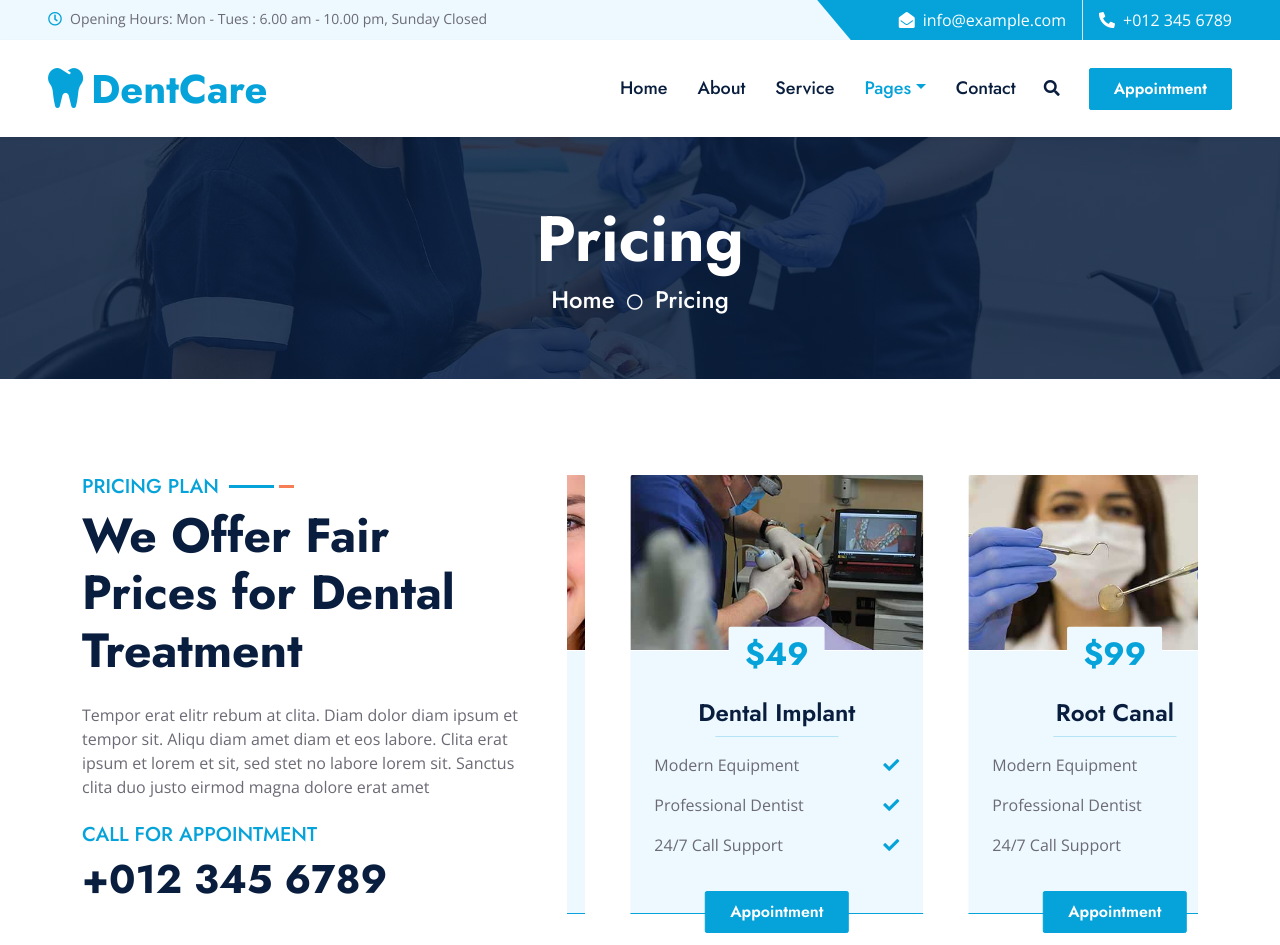
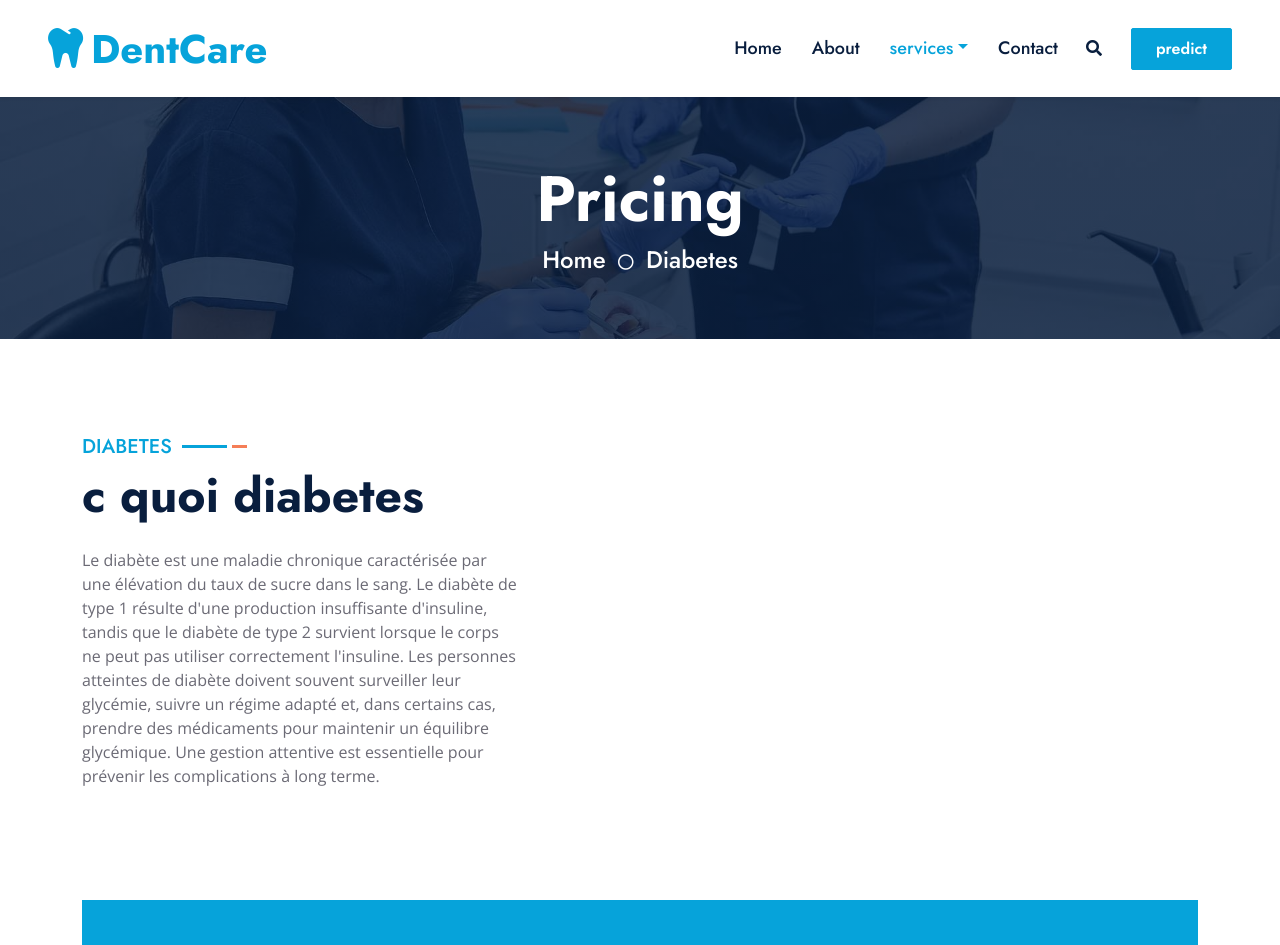
Before and after one commit to Hasnaee12/diagnoConnected, a plain HTML site: page price.html in a window 1280 px wide. Shown: the top 945 px of the page. Drawn offline with nearby package versions, Linux system fonts and the light colour scheme.

Commit message:
Update price.html

```diff
--- a/price.html
+++ b/price.html
@@ -48,27 +48,7 @@
     <!-- Spinner End -->
 
 
-    <!-- Topbar Start -->
-    <div class="container-fluid bg-light ps-5 pe-0 d-none d-lg-block">
-        <div class="row gx-0">
-            <div class="col-md-6 text-center text-lg-start mb-2 mb-lg-0">
-                <div class="d-inline-flex align-items-center">
-                    <small class="py-2"><i class="far fa-clock text-primary me-2"></i>Opening Hours: Mon - Tues : 6.00 am - 10.00 pm, Sunday Closed </small>
-                </div>
-            </div>
-            <div class="col-md-6 text-center text-lg-end">
-                <div class="position-relative d-inline-flex align-items-center bg-primary text-white top-shape px-5">
-                    <div class="me-3 pe-3 border-end py-2">
-                        <p class="m-0"><i class="fa fa-envelope-open me-2"></i>info@example.com</p>
-                    </div>
-                    <div class="py-2">
-                        <p class="m-0"><i class="fa fa-phone-alt me-2"></i>+012 345 6789</p>
-                    </div>
-                </div>
-            </div>
-        </div>
-    </div>
-    <!-- Topbar End -->
+
 
 
     <!-- Navbar Start -->
@@ -83,20 +63,19 @@
             <div class="navbar-nav ms-auto py-0">
                 <a href="index.html" class="nav-item nav-link">Home</a>
                 <a href="about.html" class="nav-item nav-link">About</a>
-                <a href="service.html" class="nav-item nav-link">Service</a>
                 <div class="nav-item dropdown">
-                    <a href="#" class="nav-link dropdown-toggle active" data-bs-toggle="dropdown">Pages</a>
+                    <a href="#" class="nav-link dropdown-toggle active" data-bs-toggle="dropdown">services</a>
                     <div class="dropdown-menu m-0">
-                        <a href="price.html" class="dropdown-item active">Pricing Plan</a>
-                        <a href="team.html" class="dropdown-item">Our Dentist</a>
-                        <a href="testimonial.html" class="dropdown-item">Testimonial</a>
-                        <a href="appointment.html" class="dropdown-item">Appointment</a>
+                        <a href="price.html" class="dropdown-item active">Diabetes</a>
+                        <a href="team.html" class="dropdown-item">kidney</a>
+                        <a href="testimonial.html" class="dropdown-item">heart diseases</a>
+                        <a href="appointment.html" class="dropdown-item">malaria</a>
                     </div>
                 </div>
                 <a href="contact.html" class="nav-item nav-link">Contact</a>
             </div>
             <button type="button" class="btn text-dark" data-bs-toggle="modal" data-bs-target="#searchModal"><i class="fa fa-search"></i></button>
-            <a href="appointment.html" class="btn btn-primary py-2 px-4 ms-3">Appointment</a>
+            <a href="appointment.html" class="btn btn-primary py-2 px-4 ms-3">predict</a>
         </div>
     </nav>
     <!-- Navbar End -->
@@ -128,7 +107,7 @@
                 <h1 class="display-3 text-white animated zoomIn">Pricing</h1>
                 <a href="" class="h4 text-white">Home</a>
                 <i class="far fa-circle text-white px-2"></i>
-                <a href="" class="h4 text-white">Pricing</a>
+                <a href="" class="h4 text-white">Diabetes</a>
             </div>
         </div>
     </div>
@@ -141,63 +120,13 @@
             <div class="row g-5">
                 <div class="col-lg-5">
                     <div class="section-title mb-4">
-                        <h5 class="position-relative d-inline-block text-primary text-uppercase">Pricing Plan</h5>
-                        <h1 class="display-5 mb-0">We Offer Fair Prices for Dental Treatment</h1>
+                        <h5 class="position-relative d-inline-block text-primary text-uppercase">Diabetes</h5>
+                        <h1 class="display-5 mb-0">c quoi diabetes</h1>
                     </div>
-                    <p class="mb-4">Tempor erat elitr rebum at clita. Diam dolor diam ipsum et tempor sit. Aliqu diam amet diam et eos labore. Clita erat ipsum et lorem et sit, sed stet no labore lorem sit. Sanctus clita duo justo eirmod magna dolore erat amet</p>
-                    <h5 class="text-uppercase text-primary wow fadeInUp" data-wow-delay="0.3s">Call for Appointment</h5>
-                    <h1 class="wow fadeInUp" data-wow-delay="0.6s">+012 345 6789</h1>
+                    <p> Le diabète est une maladie chronique caractérisée par une élévation du taux de sucre dans le sang. Le diabète de type 1 résulte d'une production insuffisante d'insuline, tandis que le diabète de type 2 survient lorsque le corps ne peut pas utiliser correctement l'insuline. Les personnes atteintes de diabète doivent souvent surveiller leur glycémie, suivre un régime adapté et, dans certains cas, prendre des médicaments pour maintenir un équilibre glycémique. Une gestion attentive est essentielle pour prévenir les complications à long terme.</p>
+
                 </div>
-                <div class="col-lg-7">
-                    <div class="owl-carousel price-carousel wow zoomIn" data-wow-delay="0.9s">
-                        <div class="price-item pb-4">
-                            <div class="position-relative">
-                                <img class="img-fluid rounded-top" src="img/price-1.jpg" alt="">
-                                <div class="d-flex align-items-center justify-content-center bg-light rounded pt-2 px-3 position-absolute top-100 start-50 translate-middle" style="z-index: 2;">
-                                    <h2 class="text-primary m-0">$35</h2>
-                                </div>
-                            </div>
-                            <div class="position-relative text-center bg-light border-bottom border-primary py-5 p-4">
-                                <h4>Teeth Whitening</h4>
-                                <hr class="text-primary w-50 mx-auto mt-0">
-                                <div class="d-flex justify-content-between mb-3"><span>Modern Equipment</span><i class="fa fa-check text-primary pt-1"></i></div>
-                                <div class="d-flex justify-content-between mb-3"><span>Professional Dentist</span><i class="fa fa-check text-primary pt-1"></i></div>
-                                <div class="d-flex justify-content-between mb-2"><span>24/7 Call Support</span><i class="fa fa-check text-primary pt-1"></i></div>
-                                <a href="appointment.html" class="btn btn-primary py-2 px-4 position-absolute top-100 start-50 translate-middle">Appointment</a>
-                            </div>
-                        </div>
-                        <div class="price-item pb-4">
-                            <div class="position-relative">
-                                <img class="img-fluid rounded-top" src="img/price-2.jpg" alt="">
-                                <div class="d-flex align-items-center justify-content-center bg-light rounded pt-2 px-3 position-absolute top-100 start-50 translate-middle" style="z-index: 2;">
-                                    <h2 class="text-primary m-0">$49</h2>
-                                </div>
-                            </div>
-                            <div class="position-relative text-center bg-light border-bottom border-primary py-5 p-4">
-                                <h4>Dental Implant</h4>
-                                <hr class="text-primary w-50 mx-auto mt-0">
-                                <div class="d-flex justify-content-between mb-3"><span>Modern Equipment</span><i class="fa fa-check text-primary pt-1"></i></div>
-                                <div class="d-flex justify-content-between mb-3"><span>Professional Dentist</span><i class="fa fa-check text-primary pt-1"></i></div>
-                                <div class="d-flex justify-content-between mb-2"><span>24/7 Call Support</span><i class="fa fa-check text-primary pt-1"></i></div>
-                                <a href="appointment.html" class="btn btn-primary py-2 px-4 position-absolute top-100 start-50 translate-middle">Appointment</a>
-                            </div>
-                        </div>
-                        <div class="price-item pb-4">
-                            <div class="position-relative">
-                                <img class="img-fluid rounded-top" src="img/price-3.jpg" alt="">
-                                <div class="d-flex align-items-center justify-content-center bg-light rounded pt-2 px-3 position-absolute top-100 start-50 translate-middle" style="z-index: 2;">
-                                    <h2 class="text-primary m-0">$99</h2>
-                                </div>
-                            </div>
-                            <div class="position-relative text-center bg-light border-bottom border-primary py-5 p-4">
-                                <h4>Root Canal</h4>
-                                <hr class="text-primary w-50 mx-auto mt-0">
-                                <div class="d-flex justify-content-between mb-3"><span>Modern Equipment</span><i class="fa fa-check text-primary pt-1"></i></div>
-                                <div class="d-flex justify-content-between mb-3"><span>Professional Dentist</span><i class="fa fa-check text-primary pt-1"></i></div>
-                                <div class="d-flex justify-content-between mb-2"><span>24/7 Call Support</span><i class="fa fa-check text-primary pt-1"></i></div>
-                                <a href="appointment.html" class="btn btn-primary py-2 px-4 position-absolute top-100 start-50 translate-middle">Appointment</a>
-                            </div>
-                        </div>
+
                     </div>
                 </div>
             </div>
```
